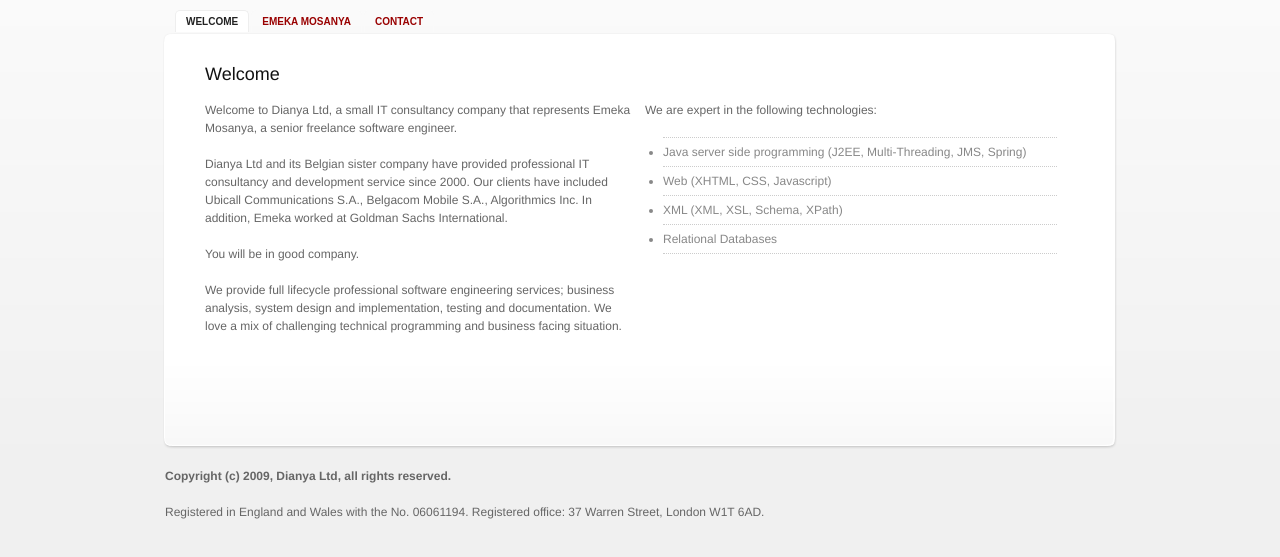
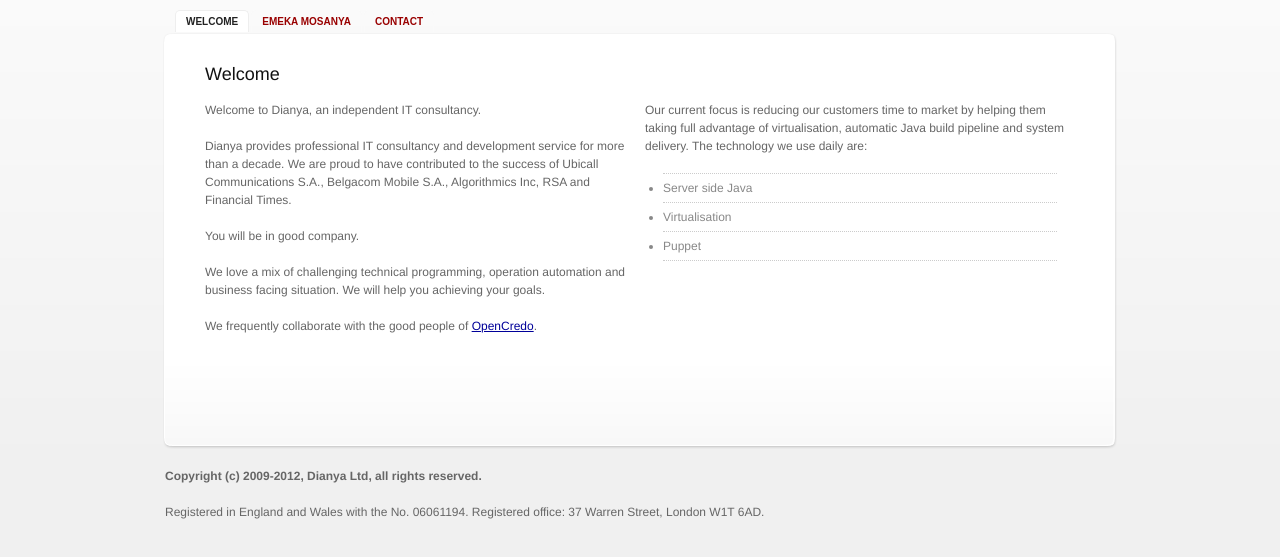
Before and after one commit to dianya/dianya.github.com, a plain HTML site: page index.html in a window 1280 px wide. Shown: the part 123-680 px from the top of the page. Drawn offline with nearby package versions, Linux system fonts and the light colour scheme.

Commit message:
Refreshed content.

```diff
--- a/index.html
+++ b/index.html
@@ -1,13 +1,16 @@
 <!DOCTYPE html PUBLIC "-//W3C//DTD XHTML 1.1//EN" "http://www.w3.org/TR/xhtml11/DTD/xhtml11.dtd">
 <html lang="en" xmlns="http://www.w3.org/1999/xhtml" xml:lang="en">
 <head>
-<meta http-equiv="Content-Type" content="text/html; charset=utf-8" />
+    <meta http-equiv="Content-Type" content="text/html; charset=utf-8"/>
     <title>Dianya Ltd</title><!-- Framework CSS -->
-<link rel="stylesheet" href="css/blueprint/screen.css" type="text/css" media="screen, projection" />
-<link rel="stylesheet" href="css/blueprint/print.css" type="text/css" media="print" /><!-- Site Specific CSS -->
-<link rel="stylesheet" href="css/theme.css" type="text/css" media="screen, projection" /><!--[if IE]>
+    <link rel="stylesheet" href="css/blueprint/screen.css" type="text/css" media="screen, projection"/>
+    <link rel="stylesheet" href="css/blueprint/print.css" type="text/css" media="print"/>
+    <!-- Site Specific CSS -->
+    <link rel="stylesheet" href="css/theme.css" type="text/css" media="screen, projection"/>
+    <!--[if IE]>
 <link rel="stylesheet" href="css/blueprint/ie.css" type="text/css" media="screen, projection" /><![endif]-->
-<script language="javascript" type="text/javascript" src="http://ajax.googleapis.com/ajax/libs/jquery/1.2.6/jquery.min.js"></script>
+    <script language="javascript" type="text/javascript"
+            src="http://ajax.googleapis.com/ajax/libs/jquery/1.2.6/jquery.min.js"></script>
     <script type="text/javascript" src="js/corners.js"></script>
     <script type="text/javascript" src="js/jquery.flow.1.2.js"></script>
     <script type="text/javascript">
@@ -15,18 +18,18 @@
         DD_roundies.addRule('p.link a', '15px', true);
     </script>
     <script language="javascript">
-$(document).ready(function(){
+        $(document).ready(function () {
 
             $("#nav").jFlow({
-		slides: "#slides",
-		controller: ".navlink", // must be class, use . sign
-		slideWrapper : "#jFlowSlide", // must be id, use # sign
-		selectedWrapper: "navlinkactive",  // just pure text, no sign
-		width: "100%",
-		height: "390px",
-		duration: 400,
-		prev: ".jFlowPrev", // must be class, use . sign
-		next: ".jFlowNext" // must be class, use . sign
+                slides:"#slides",
+                controller:".navlink", // must be class, use . sign
+                slideWrapper:"#jFlowSlide", // must be id, use # sign
+                selectedWrapper:"navlinkactive", // just pure text, no sign
+                width:"100%",
+                height:"390px",
+                duration:400,
+                prev:".jFlowPrev", // must be class, use . sign
+                next:".jFlowNext" // must be class, use . sign
             });
 
         });
@@ -40,56 +43,94 @@ $(document).ready(function(){
         <ul id="nav">
             <li class="navlink"><a href="#welcome" title="Welcome">Welcome</a></li>
             <li class="navlink"><a href="#about" title="About">Emeka Mosanya</a></li>
-<li class="navlink"><a href="#contact" title="Contact">Contact</a></li></ul>
+            <li class="navlink"><a href="#contact" title="Contact">Contact</a></li>
+        </ul>
         <div id="slides">
             <div class="welcome slide">
                 <div class="span-22 append-1 prepend-1">
                     <h3>Welcome</h3>
+
                     <div class="span-11">
-<p>Welcome to Dianya Ltd, a small IT consultancy company that represents Emeka Mosanya, a senior freelance software engineer.</p>
-<p>  Dianya Ltd and its Belgian sister company have provided professional IT consultancy and development service since 2000.  Our clients have included Ubicall Communications S.A., Belgacom Mobile S.A., Algorithmics Inc. In addition, Emeka worked at Goldman Sachs International.</p>
+                        <p>Welcome to Dianya, an independent IT consultancy.</p>
+
+                        <p> Dianya provides professional IT consultancy and development service for more than a decade.
+                            We are proud to have contributed to the success of Ubicall Communications S.A., Belgacom
+                            Mobile S.A., Algorithmics Inc, RSA and Financial Times.</p>
+
                         <p>You will be in good company.</p>
-<p> We provide full lifecycle professional software engineering services; business analysis, system design and implementation, testing and documentation. We love a mix of challenging technical programming and business facing situation.</p></div>
+
+                        <p>We love a mix of challenging technical programming, operation automation and business facing
+                            situation. We will help you achieving your goals.</p>
+
+                        <p>We frequently collaborate with the good people of <a href="opencredo.com">OpenCredo</a>.</p>
+                    </div>
                     <div class="span-11 last">
-<p>We are expert in the following technologies:</p>
+                        <p>Our current focus is reducing our customers time to market by helping them taking full
+                            advantage of virtualisation, automatic Java build pipeline and system delivery. The
+                            technology we use daily are: </p>
                         <ul>
-<li>Java server side programming (J2EE, Multi-Threading, JMS, Spring)</li>
-<li>Web (XHTML, CSS, Javascript)</li>
-<li>XML (XML, XSL, Schema, XPath)</li>
-<li>Relational Databases</li></ul></div></div></div>
+                            <li>Server side Java</li>
+                            <li>Virtualisation</li>
+                            <li>Puppet</li>
+                        </ul>
+                    </div>
+                </div>
+            </div>
             <div class="about slide">
                 <div class="span-22 append-1 prepend-1">
                     <h3>Emeka Mosanya</h3>
+
                     <div class="span-11">
-<p>Emeka is an Electrical Engineer and holds a Ph.D. in Computer Science from the Swiss Federal Institute of Technology in Lausanne.  He has been developing software for more than 20 years and also developed custom processors.  Emeka has several scientific publications.</p>
-<p>Emeka is a problem solver and a agile programming zealot. </p>
+                        <p>Emeka is an Electrical Engineer and holds a Ph.D. in Computer Science from the Swiss Federal
+                            Institute of Technology in Lausanne. He has been developing software for more than 20 years
+                            and also developed custom processors. Emeka has several scientific publications.</p>
+
+                        <p>Emeka is a problem solver, follows agile principles and delivers running code. </p>
+
                         <p>Here are some of the technologies that Emeka has used:</p>
                         <ul>
                             <li>Java, J2EE, Spring, Hibernate, Tapestry, eMule</li>
                             <li>XML, XSL, XPath, (X)HTML, CSS</li>
                             <li>C/C++, Forth, Slang, SecDB</li>
-<li>VHDL</li></ul></div>
+                            <li>VHDL</li>
+                        </ul>
+                    </div>
                     <div class="span-11 last">
                         <p>When he is not hardworking for his Customers, he enjoys:</p>
                         <ul>
                             <li>Scuba diving</li>
                             <li>Filmmaking</li>
-<li>Traveling</li></ul>
+                            <li>Traveling</li>
+                        </ul>
                         <p>He speaks:</p>
                         <ul>
                             <li>English</li>
                             <li>French</li>
-<li>Some Spanish</li></ul></div></div></div>
+                            <li>Some Spanish</li>
+                        </ul>
+                    </div>
+                </div>
+            </div>
             <div class="contact slide">
                 <div class="span-22 append-1 prepend-1">
                     <div class="span-11 append-1">
                         <h3>Contact</h3>
                         <ul>
                             <li>Email: emeka@dianya.com</li>
-<li>Tel: +44 77 26738996</li></ul></div></div></div></div></div></div>
+                            <li>Tel: +44 77 26738996</li>
+                        </ul>
+                    </div>
+                </div>
+            </div>
+        </div>
+    </div>
+</div>
 <div class="container footer">
     <div class="span-22 append-1">
-<p><strong>Copyright (c) 2009, Dianya Ltd, all rights reserved.</strong></p>
-<p>Registered in England and Wales with the No. 06061194. Registered office: 37 Warren Street, London W1T 6AD.</p></div></div>
+        <p><strong>Copyright (c) 2009-2012, Dianya Ltd, all rights reserved.</strong></p>
+
+        <p>Registered in England and Wales with the No. 06061194. Registered office: 37 Warren Street, London W1T
+            6AD.</p></div>
+</div>
 </body>
 </html>
```
Lines whose indentation alone changed are shown as unchanged.
